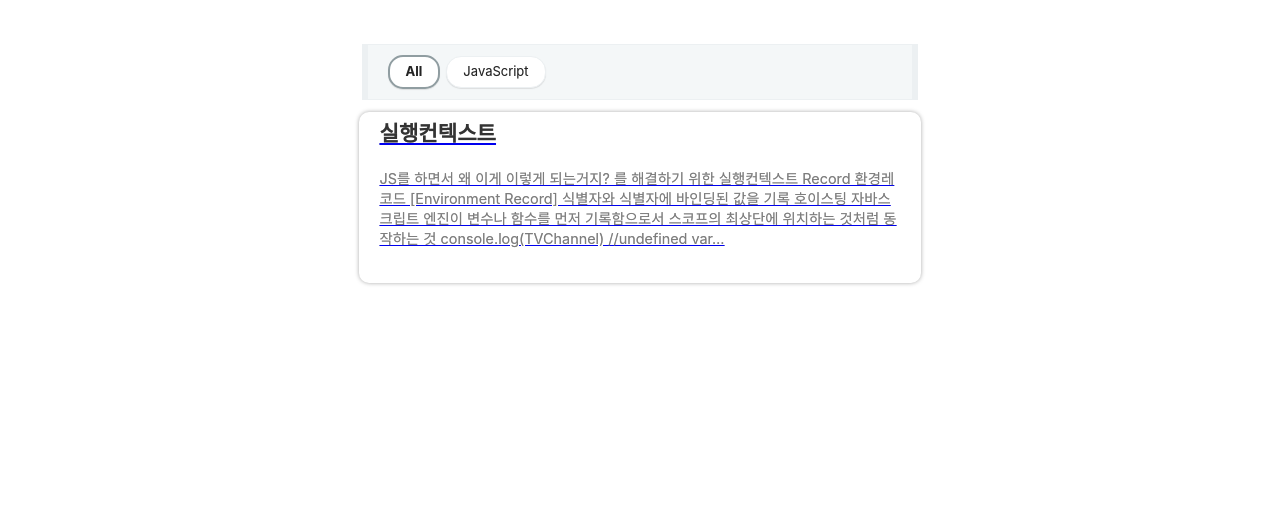
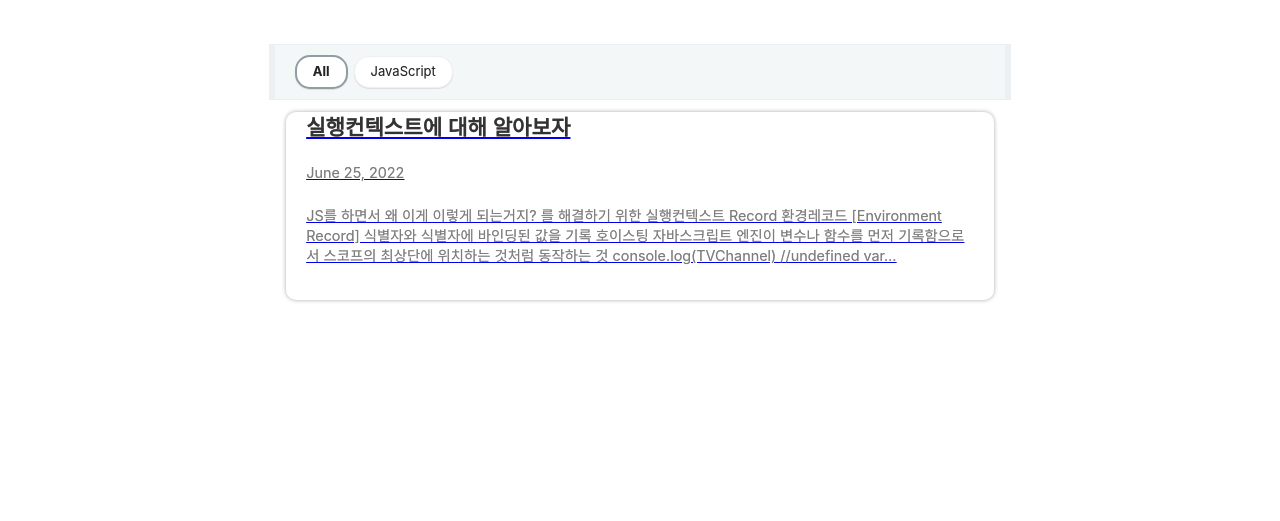
Before and after one commit to HyeokE/Jason-Blog, a Gatsby site: page / in a window 1280 px wide. Shown: the part 279-800 px from the top of the page. Built offline with nearby package versions, Linux system fonts and the light colour scheme; Gatsby itself is replaced by a stand-in of ours; some packages are replaced by stand-ins of ours; what typography-theme-github would draw is missing.

Commit message:
chore: update post

````diff
--- a/content/blog/JavaScript/실행컨텍스트.md
+++ b/content/blog/JavaScript/실행컨텍스트.md
@@ -1,5 +1,5 @@
 ---
-title: 실행컨텍스트
+title: 실행컨텍스트에 대해 알아보자
 date: 2022-06-25 18:06:05
 category: JavaScript
 thumbnail: { thumbnailSrc }
@@ -141,7 +141,7 @@ const study = () => {
 
 study(); // do study
 
-funcrion study () {
+function study() {
 	console.log('do study');
 };
 ```
--- a/src/components/thumbnail-item/index.jsx
+++ b/src/components/thumbnail-item/index.jsx
@@ -8,6 +8,7 @@ export const ThumbnailItem = ({ node }) => (
   <Link className={`thumbnail ${TARGET_CLASS}`} to={node.fields.slug}>
     <div key={node.fields.slug}>
       <h3>{node.frontmatter.title || node.fields.slug}</h3>
+        <p>{node.frontmatter.date}</p>
       <p dangerouslySetInnerHTML={{ __html: node.excerpt }} />
     </div>
   </Link>
--- a/src/components/thumbnail-item/index.scss
+++ b/src/components/thumbnail-item/index.scss
@@ -4,10 +4,10 @@
   display: block;
   margin-bottom: 12px;
   padding: 10px 20px;
+  padding-top: 4px;
   border-radius: 10px;
   transition: all 0.2s ease-in-out;
   box-sizing: border-box;
-  margin: 0 -1.21875rem;
   opacity: 0;
   p {
     font-size: 90%;
--- a/src/layout/index.jsx
+++ b/src/layout/index.jsx
@@ -18,7 +18,7 @@ export const Layout = ({ location, title, children }) => {
         style={{
           marginLeft: `auto`,
           marginRight: `auto`,
-          maxWidth: rhythm(24),
+          maxWidth: rhythm(32),
           padding: `${rhythm(1.5)} ${rhythm(3 / 4)}`,
         }}
       >
--- a/src/styles/light-theme.scss
+++ b/src/styles/light-theme.scss
@@ -51,7 +51,7 @@ body.light {
       color: $middle-gray;
     }
     &:hover{
-      background: $light-gray;
+      background: $white-smoke;
     }
     box-shadow: 0 0 4px $light-gray;
   }
--- a/src/styles/variables.scss
+++ b/src/styles/variables.scss
@@ -17,6 +17,7 @@ $light-link-color: #3a7bd5;
 $dark-gray: #333;
 $middle-gray: #7d7d7d;
 $light-gray: #aaa;
+$white-smoke: #F4F7F8;
 
 // blog-templates
 $navigator-text-color: #3a7bd5;
````
